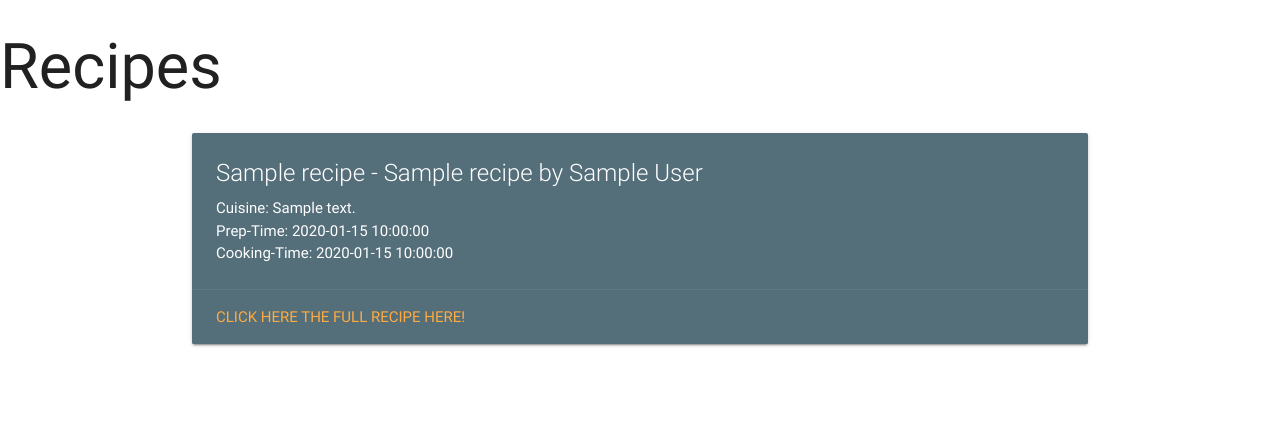
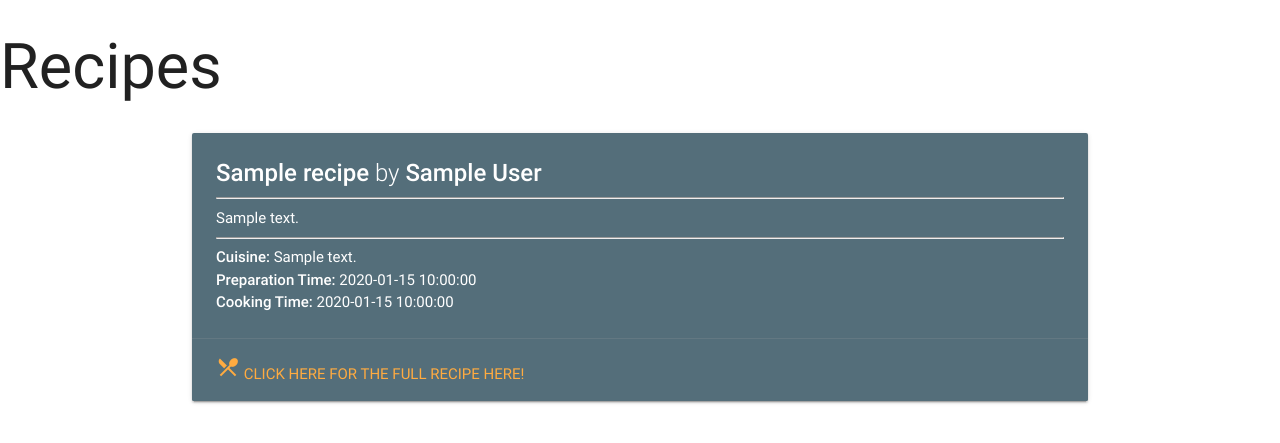
Before and after one commit to Code-Institute-Submissions/cookbook_assignment, a Flask app: page / in a window 1280 px wide. Shown: the top 443 px of the page. Run offline with Flask 2, Linux system fonts and the light colour scheme; a database or web service that is not in the repository returns one stand-in record (values such as "Sample title"); some libraries are stand-ins or nearby versions.

Commit message:
Styled the card.

```diff
--- a/templates/base.html
+++ b/templates/base.html
@@ -3,6 +3,7 @@
 <head>
     <link href="https://fonts.googleapis.com/icon?family=Material+Icons" rel="stylesheet">
     <link rel="stylesheet" href="https://cdnjs.cloudflare.com/ajax/libs/materialize/0.100.2/css/materialize.min.css">
+    <link rel="stylesheet" href="static/css/style.css" type="text/css" />
 
     <title>Cook Book</title>
 </head>
--- a/templates/recipes.html
+++ b/templates/recipes.html
@@ -6,14 +6,17 @@
       <div class="card blue-grey darken-1">
         <div class="card-content white-text">
             {% for recipe in recipes %}
-          <span class="card-title"> {{recipe.category_name}} - {{recipe.recipe_name}} by {{recipe.recipe_author}}</span>
-          <p>Cuisine: {{recipe.cuisine}}</p>
-          <p>Prep-Time: {{recipe.Prep_time}}</p>
-          <p>Cooking-Time: {{recipe.cooking_time}}</p>
+          <span class="card-title"><strong>{{recipe.recipe_name}}</strong> by <strong>{{recipe.recipe_author}}</strong></span>
+          <hr>
+          <p>{{recipe.recipe_description}}</p>
+          <hr>
+          <p><strong>Cuisine: </strong>{{recipe.cuisine}}</p>
+          <p><strong>Preparation Time: </strong>{{recipe.Prep_time}}</p>
+          <p><strong>Cooking Time: </strong>{{recipe.cooking_time}}</p>
 
         </div>
         <div class="card-action">
-          <a href="#">Click Here The Full Recipe Here!</a>
+          <a href="#"><i class="material-icons">restaurant_menu</i> Click Here For The Full Recipe Here!</a>
           {% endfor %}
         </div>
       </div>
```
Also changed, not shown: README.md, static/css/style.css (added).
